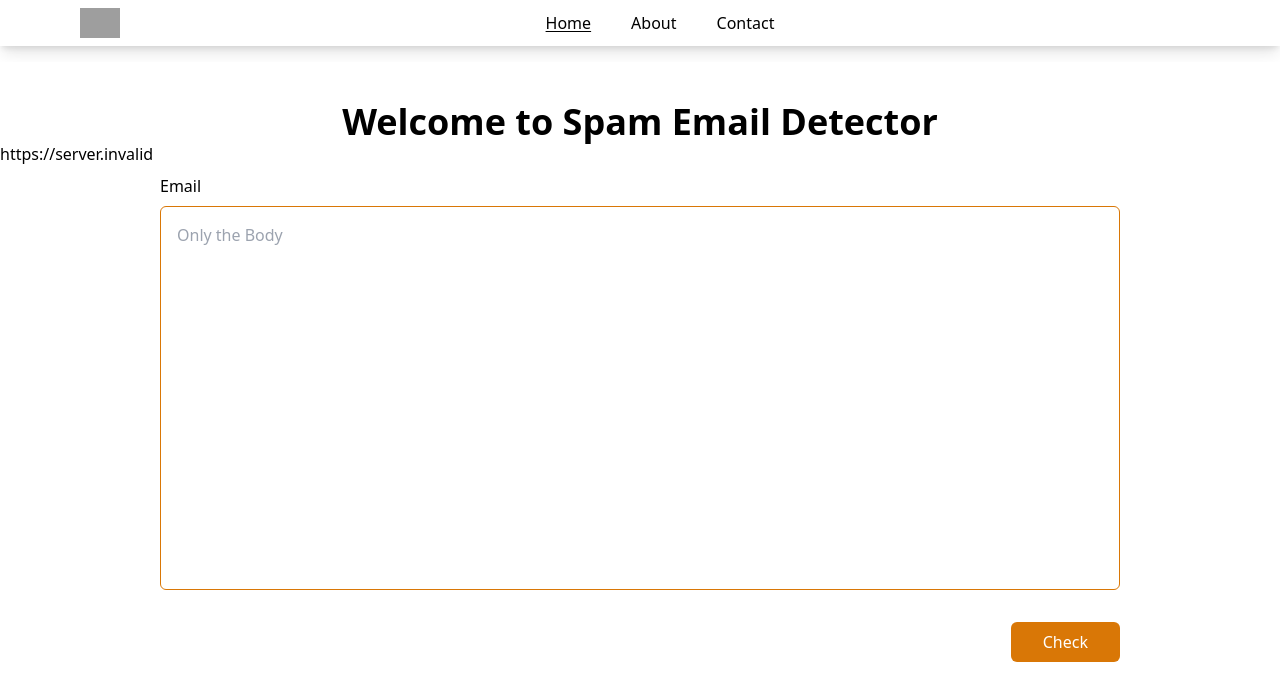
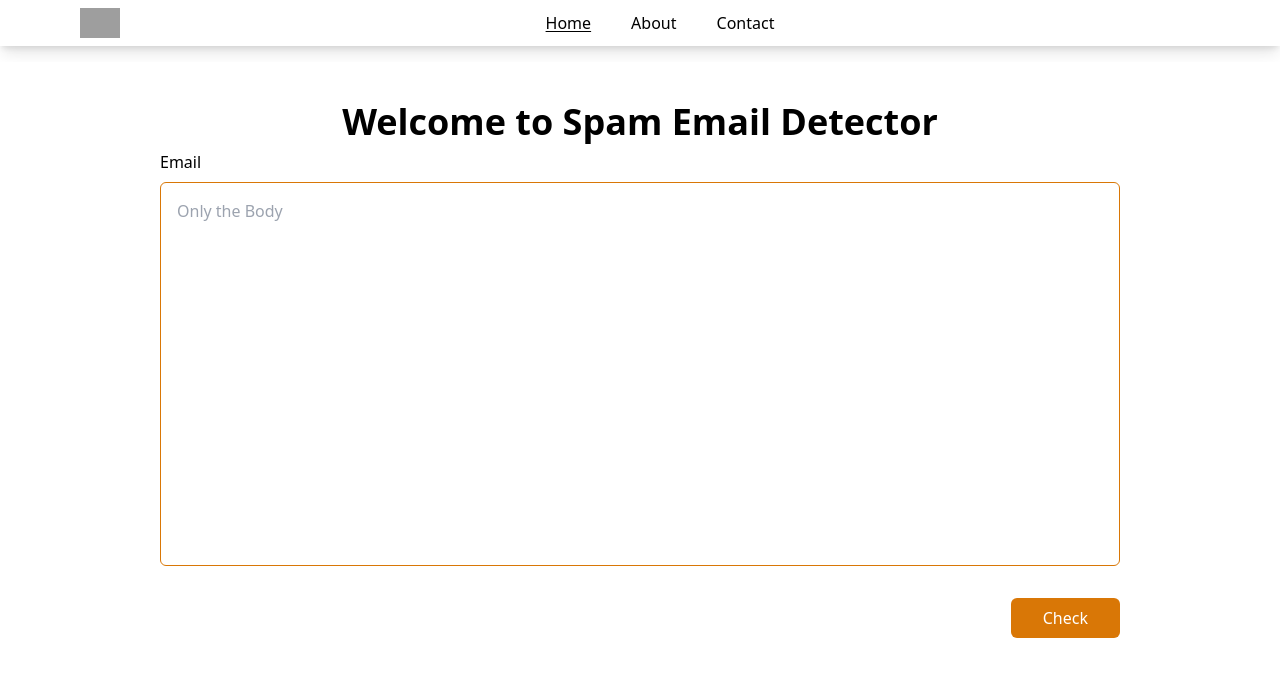
Before and after one commit to bhaumikmango/SpamEmailDetection, a React (Vite) app in the folder FrontEnd/: page / in a window 1280 px wide. Shown: the top 700 px of the page. Built offline with nearby package versions, Linux system fonts and the light colour scheme; no server answers; grey boxes are pictures that could not be loaded.

Commit message:
EnvVarsAdded

```diff
--- a/FrontEnd/components/Form.jsx
+++ b/FrontEnd/components/Form.jsx
@@ -15,7 +15,8 @@ const Form = () => {
     const onSubmit = async (e) => {
         e.preventDefault();
         setLoading(true);
-        const resp = await (await fetch(API_URL, {
+        console.log(API_URL)
+        const resp = await (await fetch(`${API_URL}`, {
             'method': 'POST',
             headers: {
                 'Content-Type': 'application/json'
@@ -31,7 +32,6 @@ const Form = () => {
             <Toast display={Display} isSpam={isSpam} setDisplay={setDisplay} />
             <div className=" bg-white py-10" ref={ref}>
                 <h1 className="text-4xl font-semibold text-center max-[590px]:text-3xl max-[480px]:px-5"> Welcome to Spam Email Detector</h1>
-                {API_URL}
                 <div className="form flex flex-col w-[100vw] lg:px-40 md:px-28 sm:px-16 max-sm:px-6">
                     <label htmlFor="input-email" className="my-2">Email</label>
                     <textarea id="input-email" className="h-96 rounded-md focus:outline-none px-4 focus:ring-4 focus:ring-amber-200 border border-amber-600 resize-none py-4" placeholder="Only the Body" name="email" ref={textareaRef} value={Email.email} onChange={onChange} autoComplete="off"></textarea>
```
